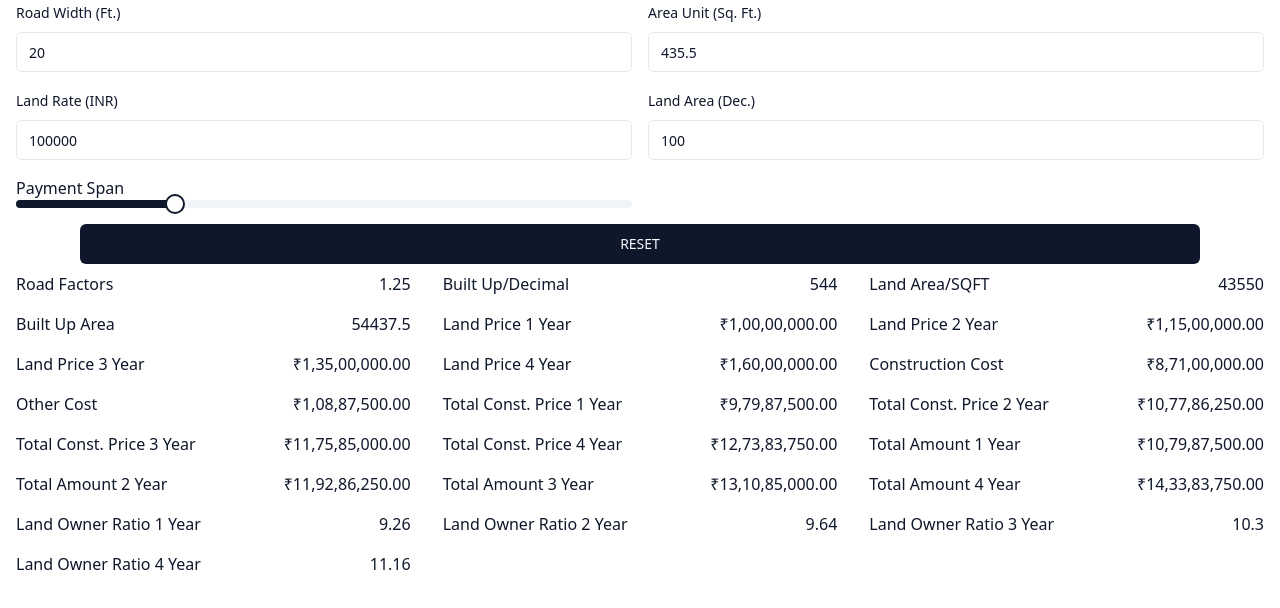
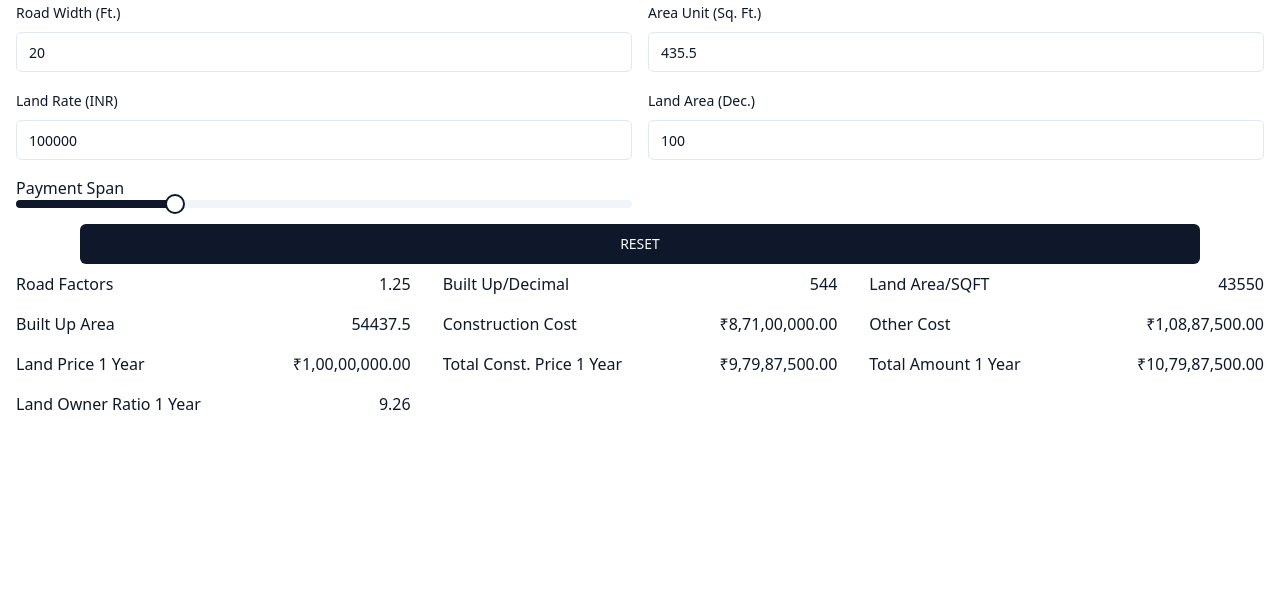
Before and after one commit to PrinceBaghel258025/techno-ts, a React (Create React App) app: page / in a window 1280 px wide. Shown: the top 608 px of the page. Built offline with nearby package versions, Linux system fonts and the light colour scheme.

Commit message:
Added slider for year wise cost analysis

```diff
--- a/src/App.tsx
+++ b/src/App.tsx
@@ -14,7 +14,7 @@ import {
 } from './components/ui/form';
 import {Input} from './components/ui/input';
 import OutPutFields from './components/OutputFieldsTable/OutPutFields';
-import updateOutput from './utils/helper';
+import {updateOutput} from './utils/helper';
 import {Slider} from './components/ui/slider';
 
 export const formSchema = z.object({
@@ -97,15 +97,13 @@ function App() {
   //       console.log('value', values);
   //   };
 
-  const handleSpan = (e : React.FormEvent<HTMLDivElement>) => {
-    console.log(e.currentTarget)
-    setPaymentSpan(prev => {
-        const updated = prev[0]+1;
-        return [updated]
-    })
+  const handlePaymentSpan = (value :number[]) => {
+    console.log(value)
+    setPaymentSpan(value)
   }
   const handleReset = () => {
     form.reset();
+    handlePaymentSpan([1]);
     const values: z.infer<typeof formSchema> = form.getValues();
     updateOutput({values, output, setOutput});
   };
@@ -188,7 +186,7 @@ function App() {
             /> */}
             <div>
             <div>Payment Span</div>
-            <Slider value={paymentSpan} onChange={(e) => handleSpan(e)} min={0} max={4} step={1} />
+            <Slider value={paymentSpan} onValueChange={(value) => handlePaymentSpan(value)} min={0} max={4} step={1} />
             </div>
           <Button
             onClick={() => handleReset()}
@@ -199,7 +197,7 @@ function App() {
           </Button>
         </form>
       </Form>
-      <OutPutFields data={output} />
+      <OutPutFields data={output} paymentSpan={paymentSpan} />
     </>
   );
 }
--- a/src/components/OutputFieldsTable/OutPutFields.tsx
+++ b/src/components/OutputFieldsTable/OutPutFields.tsx
@@ -1,14 +1,17 @@
 import React from 'react';
 import {FixedTypes} from '@/src/App';
-
+import {filterData} from '../../utils/helper'
 export interface Props {
   data: FixedTypes;
+  paymentSpan: number[]
 }
 
 
-function OutPutFields({data}: Props) {
+function OutPutFields({data, paymentSpan}: Props) {
 
     const initialFields = data.slice(1,5);
+
+    const filteredOnPaymentSpan = filterData(data, paymentSpan)
 
   return (
     <div className="grid xs:grid-cols-1 sm:grid-cols-2 md:grid-cols-3 ">
@@ -20,7 +23,17 @@ function OutPutFields({data}: Props) {
           </div>
         );
       })}
-      {data.slice(5, -4).map((obj) => {
+      {
+        data.filter(obj => obj.name.includes('Cost')).map((obj) => {
+            return (
+                <div className=" flex justify-between px-4 py-2 text-left" key={obj.name}>
+                  <p>{obj.name}</p>
+                  <p>{obj.value.toLocaleString('en-In', {currency: 'INR', style: 'currency'})}</p>
+                </div>
+              );
+        })
+      }
+      {filteredOnPaymentSpan.filter(obj => !obj.name.includes('Ratio')).map((obj) => {
         return (
           <div className=" flex justify-between px-4 py-2 text-left" key={obj.name}>
             <p>{obj.name}</p>
@@ -28,7 +41,7 @@ function OutPutFields({data}: Props) {
           </div>
         );
       })}
-      {data.slice(-4).map((obj) => {
+      {filteredOnPaymentSpan.filter(obj => obj.name.includes('Ratio')).map((obj) => {
         return (
           <div className=" flex justify-between px-4 py-2 text-left" key={obj.name}>
             <p>{obj.name}</p>
--- a/src/utils/helper.ts
+++ b/src/utils/helper.ts
@@ -8,7 +8,7 @@ interface UpdateOutput {
     setOutput: React.Dispatch<React.SetStateAction<FixedTypes>>
 }
 
-const updateOutput = (fn : UpdateOutput)     => {
+export const updateOutput = (fn : UpdateOutput)     => {
     // changing dependent fields
     const roadWidth = fn.values.roadWidth
     const areaUnit = fn.values.areaUnit
@@ -99,4 +99,19 @@ const updateOutput = (fn : UpdateOutput)     => {
     // }));
 }
 
-export default updateOutput;
+
+export const filterData = (data :  FixedTypes, paymentSpan: number[] ) => {
+    const newArray = [];
+    for(let i =0; i<= paymentSpan[0]; i++){
+        newArray.push(i)
+    }
+    // console.log("newArray", newArray)
+
+   const filteredData =
+   newArray.map(index => {
+       return data.filter(obj => obj.name.includes(String(index)))
+   }).flat()
+//    console.log("filteredData", filteredData)
+
+   return filteredData;
+}
```
